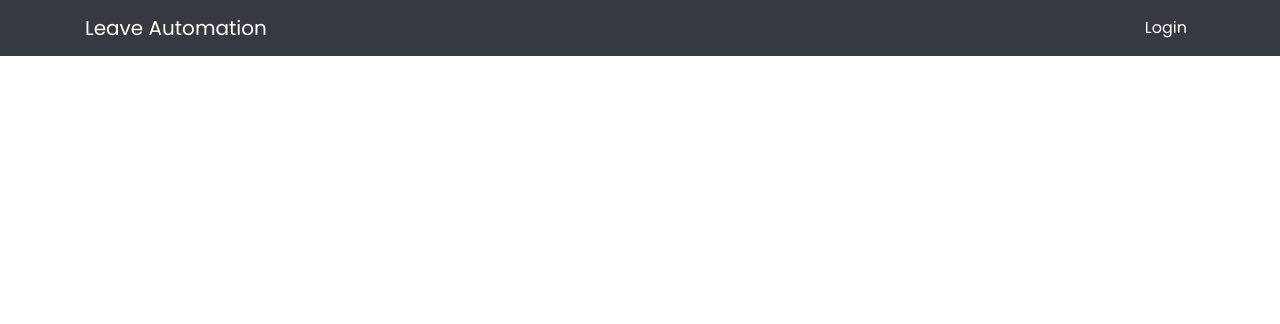
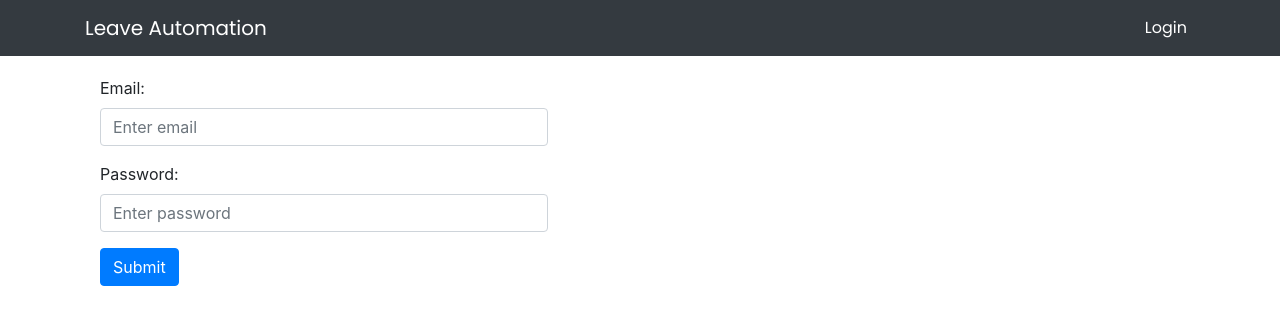
Before and after one commit to Kishore7298/LeaveAutomation, a Vue app: page /admin in a window 1280 px wide. Shown: the top 324 px of the page. Built offline with nearby package versions, Linux system fonts and the light colour scheme.

Commit message:
Correctiong pendinglist

```diff
--- a/src/App.vue
+++ b/src/App.vue
@@ -1,7 +1,7 @@
 <template>
     <div>
        <AppHeader></AppHeader>
-       <router-view></router-view>
+       <router-view ></router-view>
     </div>
 </template>
 <script>
--- /dev/null
+++ b/src/components/AdminLogin.vue
@@ -0,0 +1,33 @@
+<template>
+    <div class="container">
+        <form class="form-horizontal">
+            <div class="form-group ">
+                <label class="col-sm-2" for="email">Email:</label>
+                <div class="col-sm-10">
+                    <input type="email" class="form-control" id="email" style="width:50%;" placeholder="Enter email" name="email">
+                 </div>
+            </div>
+             <div class="form-group">
+               <label class="col-sm-2" for="pwd">Password:</label>
+               <div class="col-sm-10">
+                    <input type="password" class="form-control" id="email" style="width:50%;" placeholder="Enter password" name="password">
+                </div>
+             </div>
+             <div class="form-group">
+                <div class="col-sm-offset-2 col-sm-10">
+                <button type="submit" class="btn btn-primary">Submit</button>
+                </div>
+            </div>
+        </form>
+    </div>
+</template>
+<script>
+export default {
+    name:"StudentLogin"
+}
+</script>
+<style scoped>
+.container{
+    margin-top: 20px;
+};
+</style>
--- a/src/components/PendingList.vue
+++ b/src/components/PendingList.vue
@@ -16,22 +16,22 @@ export default {
         return {
             items:
 [{
-    "name" : "john",
+
     "sub" : "leave",
     "body" : "hi how are you"
 },
 {
-    "name" : "heller",
+
     "sub" : "vacation",
     "body" : "im on vacation"
 },
 {
-    "name" : "david",
+
     "sub" : "college",
     "body" : "how are you"
 },
 {
-    "name" : "michael",
+
     "sub" : "school",
     "body" : "im okay"
 }]
--- a/src/components/PendingListItem.vue
+++ b/src/components/PendingListItem.vue
@@ -1,11 +1,11 @@
 <template>
     <div @click="itemClicked" class="container">
         <div v-if="!isItemClicked">
-            <div><h4>Name of the Student:{{ item.name }}</h4></div>
+
             <div><h5>Subject:{{ item.sub }}</h5></div>
         </div>
         <div v-else>
-            <div><h4>Name of the Student:{{ item.name }}</h4></div>
+
             <div><h5>Subject:{{ item.sub }}</h5></div>
             <div><h5>Body:{{ item.body }}</h5></div>
         </div>
--- a/src/main.js
+++ b/src/main.js
@@ -4,7 +4,8 @@ import VueRouter from 'vue-router';
 import store from './store';
 import Form from './components/Form';
 import PendingList from "./components/PendingList";
-import ApprovedList from "./components/ApprovedList"
+import ApprovedList from "./components/ApprovedList";
+import AdminLogin from "./components/AdminLogin";
 
 vue.use(VueRouter);
 export const router = new VueRouter({
@@ -19,6 +20,9 @@ export const router = new VueRouter({
         {
             path:'/approved', component:ApprovedList
         },
+        {
+            path:'/admin', component:AdminLogin
+        },
     ]
 });
 new vue({
```
